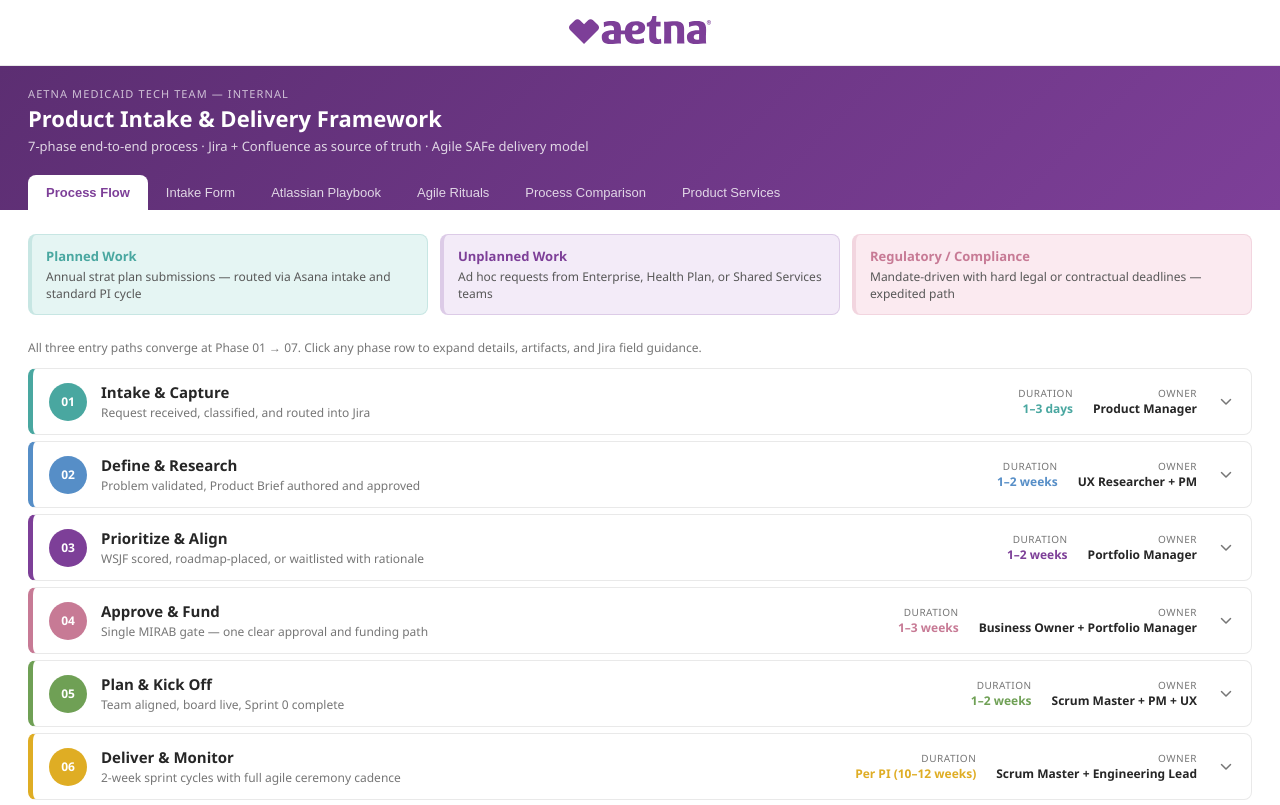
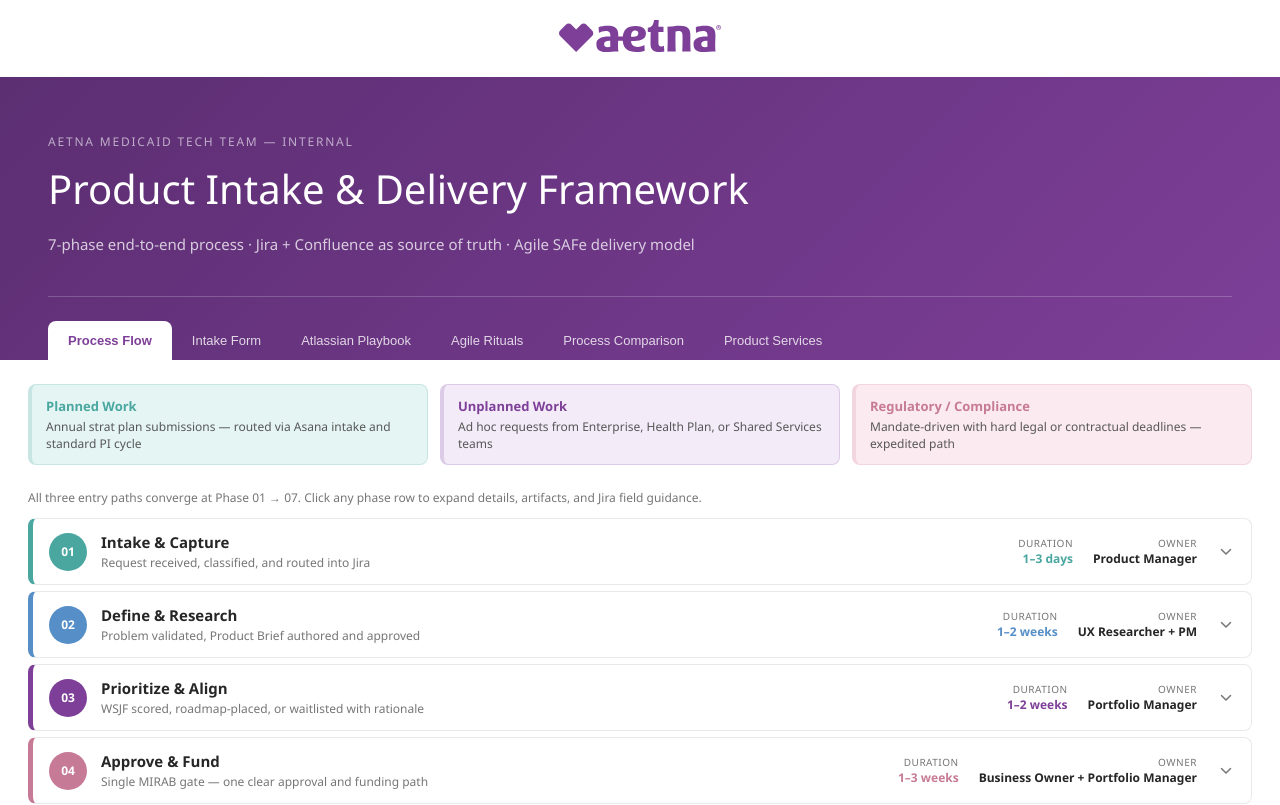
Before and after one commit to mlchiongcvs/product-intake-delivery-framework, a React (Vite) app: page / in a window 1280 px wide. Shown: the top 805 px of the page. Built offline with nearby package versions, Linux system fonts and the light colour scheme.

Commit message:
Restyle header with generous spacing matching brand reference

```diff
--- a/src/App.jsx
+++ b/src/App.jsx
@@ -169,18 +169,18 @@
   return (
     <div style={{ fontFamily:"'Segoe UI',system-ui,sans-serif", color:TX, background:WH, minHeight:'100vh' }}>
       {/* Logo Bar */}
-      <div style={{ background:WH, padding:'16px 28px', textAlign:'center', borderBottom:`1px solid ${G3}` }}>
-        <img src={`${import.meta.env.BASE_URL}aetna-logo.svg`} alt="Aetna" style={{ height:28 }} />
+      <div style={{ background:WH, padding:'20px 48px', textAlign:'center' }}>
+        <img src={`${import.meta.env.BASE_URL}aetna-logo.svg`} alt="Aetna" style={{ height:32 }} />
       </div>
       {/* Header */}
-      <div style={{ background:`linear-gradient(135deg, ${VD} 0%, ${V} 100%)`, padding:'20px 28px 0' }}>
-        <p style={{ margin:'0 0 2px', fontSize:11, color:'rgba(255,255,255,0.7)', letterSpacing:'0.1em', textTransform:'uppercase' }}>Aetna Medicaid Tech Team — Internal</p>
-        <h1 style={{ margin:'0 0 4px', fontSize:22, fontWeight:700, color:WH }}>Product Intake & Delivery Framework</h1>
-        <p style={{ margin:'0 0 20px', fontSize:13, color:'rgba(255,255,255,0.8)' }}>7-phase end-to-end process · Jira + Confluence as source of truth · Agile SAFe delivery model</p>
-        <div style={{ display:'flex' }}>
+      <div style={{ background:`linear-gradient(135deg, ${VD} 0%, ${V} 100%)`, padding:'56px 48px 0' }}>
+        <p style={{ margin:'0 0 16px', fontSize:12, color:'rgba(255,255,255,0.6)', letterSpacing:'0.15em', textTransform:'uppercase', fontWeight:400 }}>Aetna Medicaid Tech Team — Internal</p>
+        <h1 style={{ margin:'0 0 20px', fontSize:40, fontWeight:300, color:WH, lineHeight:1.15 }}>Product Intake & Delivery Framework</h1>
+        <p style={{ margin:'0 0 40px', fontSize:15, color:'rgba(255,255,255,0.75)', lineHeight:1.6, maxWidth:700 }}>7-phase end-to-end process · Jira + Confluence as source of truth · Agile SAFe delivery model</p>
+        <div style={{ borderTop:'1px solid rgba(255,255,255,0.2)', paddingTop:24, marginBottom:0, display:'flex' }}>
           {['Process Flow','Intake Form','Atlassian Playbook','Agile Rituals','Process Comparison','Product Services'].map((t,i) => (
             <button key={i} onClick={() => setTab(i)} style={{
-              padding:'10px 18px', fontSize:13, fontWeight: tab===i ? 700 : 400,
+              padding:'12px 20px', fontSize:13, fontWeight: tab===i ? 700 : 400,
               color: tab===i ? V : 'rgba(255,255,255,0.8)', background: tab===i ? WH : 'transparent',
               border:'none', borderRadius:'8px 8px 0 0', cursor:'pointer', transition:'all 0.15s',
             }}>{t}</button>
```
